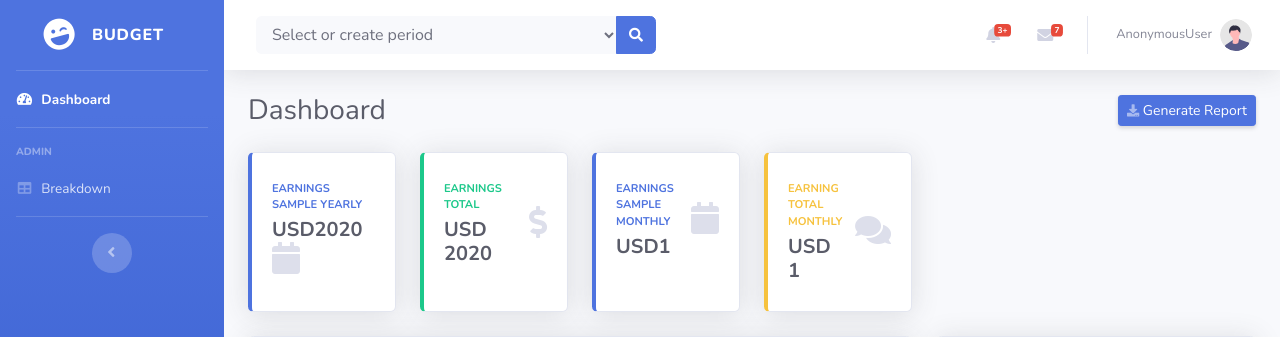
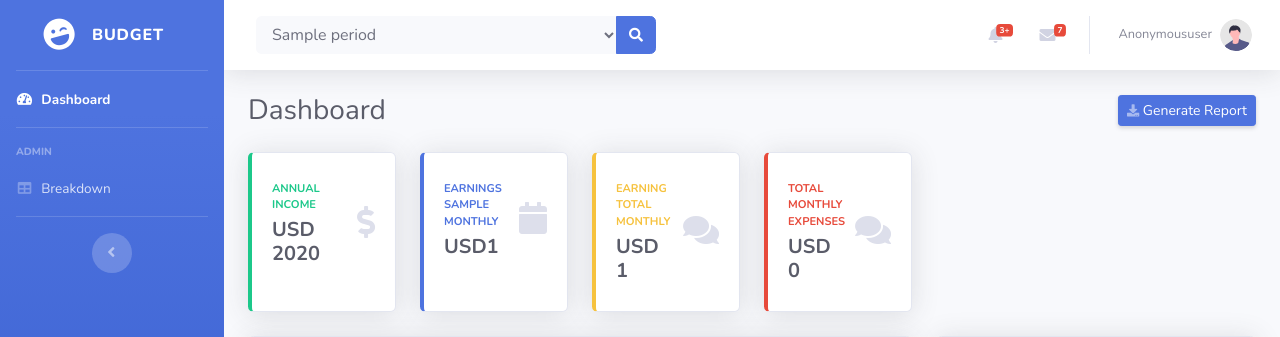
Before and after one commit to Bernardvdv/budget, a Django app: page /home in a window 1280 px wide. Shown: the top 337 px of the page. Run offline with Django 3.2, Linux system fonts and the light colour scheme; tables that the repository leaves empty hold one stand-in row (values such as "Sample post"); data that the repository does not hold is empty; some libraries are stand-ins or nearby versions.

```diff
--- a/budget/helpers.py
+++ b/budget/helpers.py
@@ -11,9 +11,8 @@ def get_selected_month(pk):
     if count_months and pk is not None:
         selected_month = Period.objects.get(pk=pk)
         return selected_month
-    # FIXME: Return something better here if pk
-    #  does not exist as a get parameter
-    return
+    else:
+        return Period.objects.last()
 
 
 def get_months():
--- a/budget/static/budget/js/demo/chart-area-demo.js
+++ b/budget/static/budget/js/demo/chart-area-demo.js
@@ -27,25 +27,21 @@ function number_format(number, decimals, dec_point, thousands_sep) {
   return s.join(dec);
 }
 
-
-const URL = '/ajax_get_expenses/'
+var month_id = $('select[name="month"]').val();
+const URL = '/ajax_get_expenses/?id=' + month_id
 let expenses
 fetch(URL)
 .then(function (response) {
     return response.json();
 })
 .then(function (data) {
-    // console.log(data);
-    expenses = data['expenses']
-
-    // Area Chart Example
     var ctx = document.getElementById("myAreaChart");
     var myLineChart = new Chart(ctx, {
       type: 'line',
       data: {
-        labels: ["Jan", "Feb", "Mar", "Apr", "May", "Jun", "Jul", "Aug", "Sep", "Oct", "Nov", "Dec"],
+        labels: data.labels,
         datasets: [{
-          label: "Earnings",
+          label: "Expenses",
           lineTension: 0.3,
           backgroundColor: "rgba(78, 115, 223, 0.05)",
           borderColor: "rgba(78, 115, 223, 1)",
@@ -57,7 +53,7 @@ fetch(URL)
           pointHoverBorderColor: "rgba(78, 115, 223, 1)",
           pointHitRadius: 10,
           pointBorderWidth: 2,
-          data: expenses,
+          data: data.values,
         }],
       },
       options: {
@@ -87,9 +83,8 @@ fetch(URL)
             ticks: {
               maxTicksLimit: 5,
               padding: 10,
-              // Include a dollar sign in the ticks
               callback: function(value, index, values) {
-                return '$' + number_format(value);
+                return '£' + number_format(value);
               }
             },
             gridLines: {
@@ -121,7 +116,7 @@ fetch(URL)
           callbacks: {
             label: function(tooltipItem, chart) {
               var datasetLabel = chart.datasets[tooltipItem.datasetIndex].label || '';
-              return datasetLabel + ': $' + number_format(tooltipItem.yLabel);
+              return datasetLabel + ': £' + number_format(tooltipItem.yLabel);
             }
           }
         }
--- a/budget/templates/budget/breakdown.html
+++ b/budget/templates/budget/breakdown.html
@@ -76,7 +76,7 @@
                             <select class="form-control bg-light border-0 small" name='month' aria-label="Default select example">
                               <option selected>{{selected_month|check_month}}</option>
                                 {% for x in all_months %}
-                                    <option value="{{ x.pk }}">{{ x.month }}</option>
+                                    <option value="{{ x.pk }}">{{ x }}</option>
                                 {% endfor %}
                             </select>
                             <div class="input-group-append">
@@ -237,7 +237,7 @@
                         <li class="nav-item dropdown no-arrow">
                             <a class="nav-link dropdown-toggle" href="#" id="userDropdown" role="button"
                                 data-toggle="dropdown" aria-haspopup="true" aria-expanded="false">
-                                <span class="mr-2 d-none d-lg-inline text-gray-600 small">{{request.user}}</span>
+                                <span class="mr-2 d-none d-lg-inline text-gray-600 small">{{request.user|title}}</span>
                                 <img class="img-profile rounded-circle"
                                     src="/static/budget/img/undraw_profile.svg">
                             </a>
--- a/budget/templates/budget/main.html
+++ b/budget/templates/budget/main.html
@@ -80,7 +80,7 @@
                             <select class="form-control bg-light border-0 small" name='month' aria-label="Default select example">
                               <option selected>{{selected_month|check_month}}</option>
                                 {% for x in all_months %}
-                                    <option value="{{ x.pk }}">{{ x.month }}</option>
+                                    <option value="{{ x.pk }}">{{ x }}</option>
                                 {% endfor %}
                             </select>
                             <div class="input-group-append">
@@ -241,7 +241,7 @@
                         <li class="nav-item dropdown no-arrow">
                             <a class="nav-link dropdown-toggle" href="#" id="userDropdown" role="button"
                                 data-toggle="dropdown" aria-haspopup="true" aria-expanded="false">
-                                <span class="mr-2 d-none d-lg-inline text-gray-600 small">{{request.user}}</span>
+                                <span class="mr-2 d-none d-lg-inline text-gray-600 small">{{request.user|title}}</span>
                                 <img class="img-profile rounded-circle"
                                     src="/static/budget/img/undraw_profile.svg">
                             </a>
@@ -286,24 +286,24 @@
                     <!-- Content Row -->
                     <div class="row">
 
-                        {% for x in income %}
-                        <div class="col-xl-2 col-md-6 mb-4">
-                            <div class="card border-left-primary shadow h-100 py-2">
-                                <div class="card-body">
-                                    <div class="row no-gutters align-items-center">
-                                        <div class="col mr-2">
-                                            <div class="text-xs font-weight-bold text-primary text-uppercase mb-1">
-                                                Earnings {{x.person}} Yearly </div>
-                                            <div class="h5 mb-0 font-weight-bold text-gray-800">{{currency.first.currency}}{{x.income_year}}</div>
-                                        </div>
-                                        <div class="col-auto">
-                                            <i class="fas fa-calendar fa-2x text-gray-300"></i>
-                                        </div>
-                                    </div>
-                                </div>
-                            </div>
-                        </div>
-                        {% endfor %}
+<!--                        {% for x in income %}-->
+<!--                        <div class="col-xl-2 col-md-6 mb-4">-->
+<!--                            <div class="card border-left-primary shadow h-100 py-2">-->
+<!--                                <div class="card-body">-->
+<!--                                    <div class="row no-gutters align-items-center">-->
+<!--                                        <div class="col mr-2">-->
+<!--                                            <div class="text-xs font-weight-bold text-primary text-uppercase mb-1">-->
+<!--                                                Earnings {{x.person}} Yearly </div>-->
+<!--                                            <div class="h5 mb-0 font-weight-bold text-gray-800">{{currency.first.currency}}{{x.income_year}}</div>-->
+<!--                                        </div>-->
+<!--                                        <div class="col-auto">-->
+<!--                                            <i class="fas fa-calendar fa-2x text-gray-300"></i>-->
+<!--                                        </div>-->
+<!--                                    </div>-->
+<!--                                </div>-->
+<!--                            </div>-->
+<!--                        </div>-->
+<!--                        {% endfor %}-->
 
                         <!-- Earnings (Monthly) Card Example -->
                         <div class="col-xl-2 col-md-6 mb-4">
@@ -312,7 +312,7 @@
                                     <div class="row no-gutters align-items-center">
                                         <div class="col mr-2">
                                             <div class="text-xs font-weight-bold text-success text-uppercase mb-1">
-                                                Earnings Total</div>
+                                                Annual Income</div>
                                             <div class="h5 mb-0 font-weight-bold text-gray-800">{{ currency.first.currency }} {{ income_sum_year }} </div>
                                         </div>
                                         <div class="col-auto">
@@ -353,6 +353,22 @@
                                             <div class="text-xs font-weight-bold text-warning text-uppercase mb-1">
                                                 Earning Total Monthly</div>
                                             <div class="h5 mb-0 font-weight-bold text-gray-800">{{ currency.first.currency }} {{ income_sum_month }}</div>
+                                        </div>
+                                        <div class="col-auto">
+                                            <i class="fas fa-comments fa-2x text-gray-300"></i>
+                                        </div>
+                                    </div>
+                                </div>
+                            </div>
+                        </div>
+                        <div class="col-xl-2 col-md-6 mb-4">
+                            <div class="card border-left-danger shadow h-100 py-2">
+                                <div class="card-body">
+                                    <div class="row no-gutters align-items-center">
+                                        <div class="col mr-2">
+                                            <div class="text-xs font-weight-bold text-danger text-uppercase mb-1">
+                                                Total Monthly Expenses</div>
+                                            <div class="h5 mb-0 font-weight-bold text-gray-800">{{ currency.first.currency }} {{ total_month_expenses }}</div>
                                         </div>
                                         <div class="col-auto">
                                             <i class="fas fa-comments fa-2x text-gray-300"></i>
--- a/budget/views.py
+++ b/budget/views.py
@@ -6,7 +6,7 @@ from django.views.generic import TemplateView, View
 
 from .forms import LoginForm
 from .helpers import get_month_param, get_months, get_selected_month
-from .models import BaseConfig, Income, Items, UserSettings
+from .models import BaseConfig, Income, Items, UserSettings, Period, Category
 
 
 class LoginPageView(View):
@@ -42,6 +42,7 @@ class HomePageView(TemplateView):
         total_income_month = self.get_total_month()
         top_five_payments = self.top_five_payments(month_param)
         calculated_categories = self.get_calculated_categories(month_param)
+        total_month_expenses = self.get_total_month_expenses(month_param)
         months = get_months()
         selected_month = get_selected_month(month_param)
         context['income'] = Income.objects.all()
@@ -53,7 +54,13 @@ class HomePageView(TemplateView):
         context['all_months'] = months
         context['selected_month'] = selected_month
         context['select_month_id'] = month_param
+        context["total_month_expenses"] = total_month_expenses
         return context
+
+    def get_total_month_expenses(self, pk):
+        results = Items.objects.filter(month=pk).values_list('value')
+        expenses = round(sum([float(item[0]) for item in results]), 2)
+        return expenses
 
     def get_total_month(self):
         total_income = Income.objects.aggregate(Sum('income_month'))
@@ -70,6 +77,7 @@ class HomePageView(TemplateView):
             values_list('value', 'category')
         for x, y in categories:
             x = float(x)
+            y = Category.objects.get(id=y)
             if y in grouped:
                 grouped[y] += x
             else:
@@ -85,16 +93,20 @@ class HomePageView(TemplateView):
         return redirect(f'/home?month={request.POST["month"]}')
 
     def ajax_get_expenses(request):
-        expenses = Items.objects.filter().values_list('month', 'value')
-        grouped = {}
-        for x, y in expenses:
-            x = x
-            if y in grouped:
-                grouped[y] += x
-            else:
-                grouped[y] = x
+        id_value = request.GET.get('id')
+        selected_month = Period.objects.get(name=id_value)
+        expenses = Items.objects.filter(month=selected_month).values_list('name', 'value')
+        labels = []
+        values = []
+
+        for item in expenses:
+            label, value = item
+            labels.append(label)
+            values.append(float(value))
+
         data = {
-            'expenses': [0, 200]
+            'labels': labels,
+            'values': values,
         }
         return JsonResponse(data)
 
```
Also changed, not shown: budget/admin.py (+13 -1 lines), budget/models.py (+29 -5 lines), budget/migrations/0003_auto_20230630_1408.py (added), budget/migrations/0004_auto_20230630_1440.py (added), budget/migrations/0005_auto_20230630_1445.py (added).
